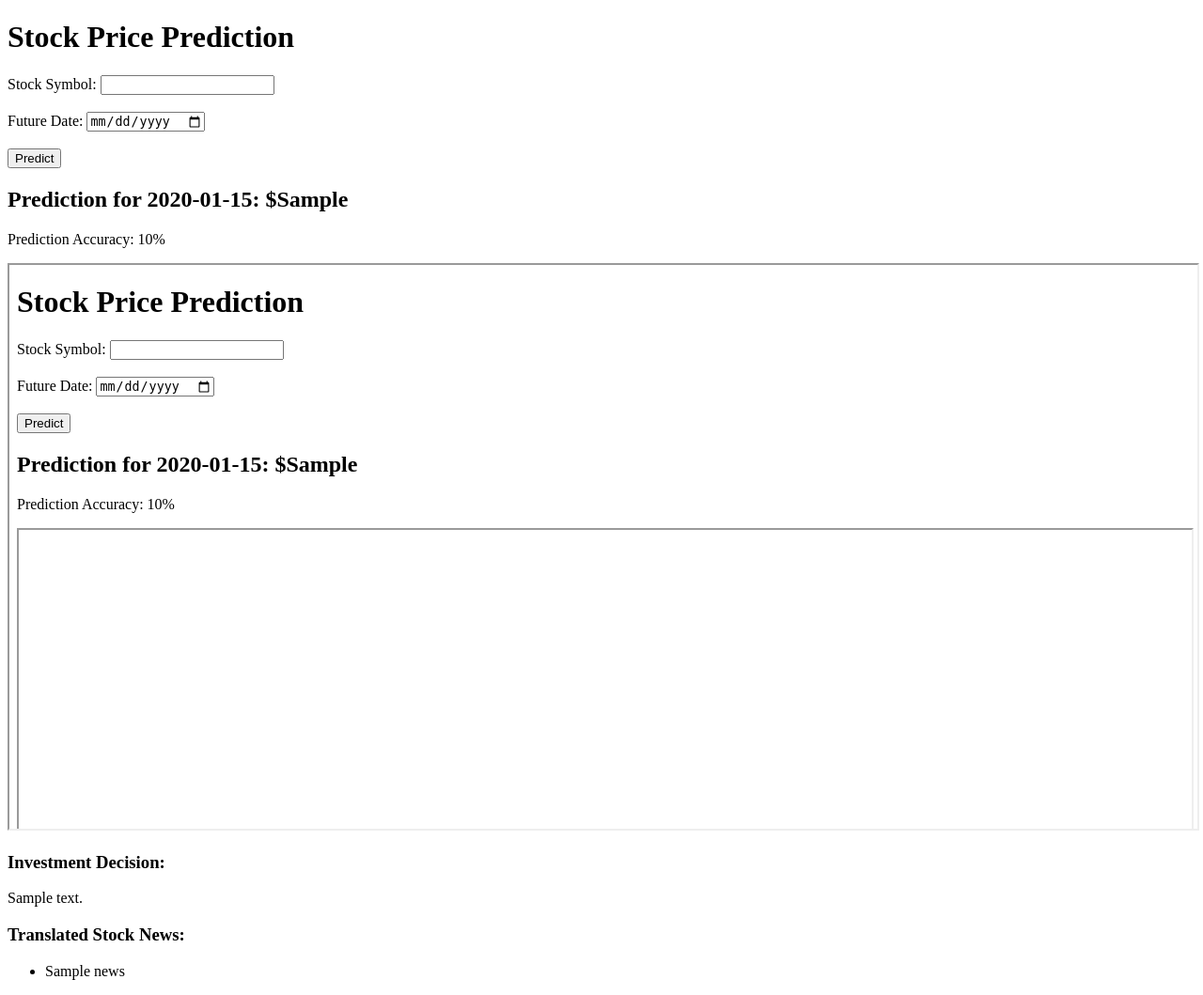
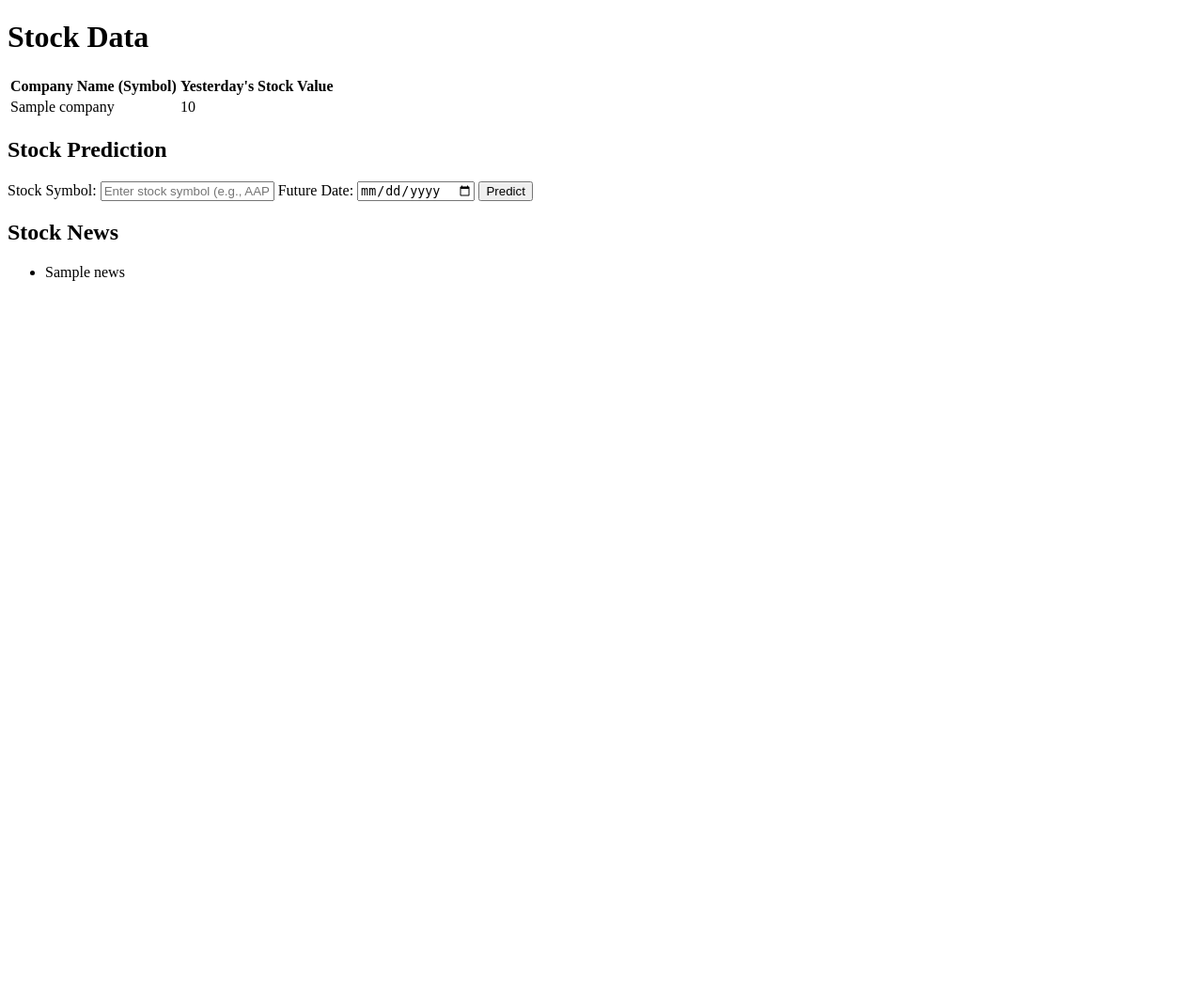
Before and after one commit to GourabGorai/Solution-Challenge-CodeFusion-Innovators, a Flask app: template templates/index.html in a window 1280 px wide. Shown: the whole page at 94% size. After the commit the page ends 299 px from the top, so only its background shows below. Run offline with Flask 3, Linux system fonts and the light colour scheme; the template is opened without the code that fills it: most values are stand-ins (such as "Sample title", 1, 10 or a date in 2020); some libraries are stand-ins or nearby versions.

Commit message:
Update index.html

```diff
--- a/templates/index.html
+++ b/templates/index.html
@@ -6,43 +6,62 @@
     <title>Stock Prediction</title>
 </head>
 <body>
-    <h1>Stock Price Prediction</h1>
+<h1>Stock Data</h1>
+<table>
+    <thead>
+    <tr>
+        <th>Company Name (Symbol)</th>
+        <th>Yesterday's Stock Value</th>
+    </tr>
+    </thead>
+    <tbody>
+    {% for stock in stock_data %}
+    <tr>
+        <td>{{ stock.company }}</td>
+        <td>{{ stock.yesterday_stock_value }}</td>
+    </tr>
+    {% endfor %}
+    </tbody>
+</table>
 
+<div class="form-container">
+    <h2>Stock Prediction</h2>
     <form method="POST">
         <label for="symbol">Stock Symbol:</label>
-        <input type="text" id="symbol" name="symbol" required>
-        <br><br>
+        <input type="text" id="symbol" name="symbol" placeholder="Enter stock symbol (e.g., AAPL)" required>
+
         <label for="future_date">Future Date:</label>
         <input type="date" id="future_date" name="future_date" required>
-        <br><br>
-        <button type="submit">Predict</button>
+
+        <input type="submit" value="Predict">
     </form>
+</div>
 
 {% if error_message %}
-        <p class="error">{{ error_message }}</p>
+<div class="error-message">{{ error_message }}</div>
 {% endif %}
 
-    {% if future_prediction %}
-        <h2>Prediction for {{ future_dates[-1] }}: ${{ future_prediction }}</h2>
+{% if predicted_prices and actual_prices %}
+<div class="plot-container">
+    <h2>Stock Prices: Predicted vs Actual</h2>
+    <iframe src="{{ plot_url }}" width="100%" height="500px"></iframe>
+</div>
+
+<div>
+    <h2>Prediction Details</h2>
+    <p><strong>Future Prediction:</strong> {{ future_prediction }}</p>
+    <p><strong>Accuracy Score:</strong> {{ accuracy_score }}%</p>
+</div>
+
+<div class="investment-decision">
+    <h2>Investment Decision</h2>
+    <p>{{ investment_decision }}</p>
+</div>
 {% endif %}
 
-    {% if accuracy_score %}
-        <p>Prediction Accuracy: {{ accuracy_score }}%</p>
-    {% endif %}
-
-    {% if plot_url %}
-        <iframe src="{{ plot_url }}" width="100%" height="600"></iframe>
-    {% endif %}
-
-    {% if investment_decision %}
-        <h3>Investment Decision:</h3>
-        <p>{{ investment_decision }}</p>
-    {% endif %}
-
-    <!-- Display Translated News Below Investment Suggestion -->
 {% if stock_news %}
-        <div class="news-section">
-            <h3>Translated Stock News:</h3>
+<div class="news-container">
+    <h2>Stock News</h2>
     <ul>
         {% for news in stock_news %}
         <li>{{ news }}</li>
```
Lines whose indentation alone changed are shown as unchanged.
